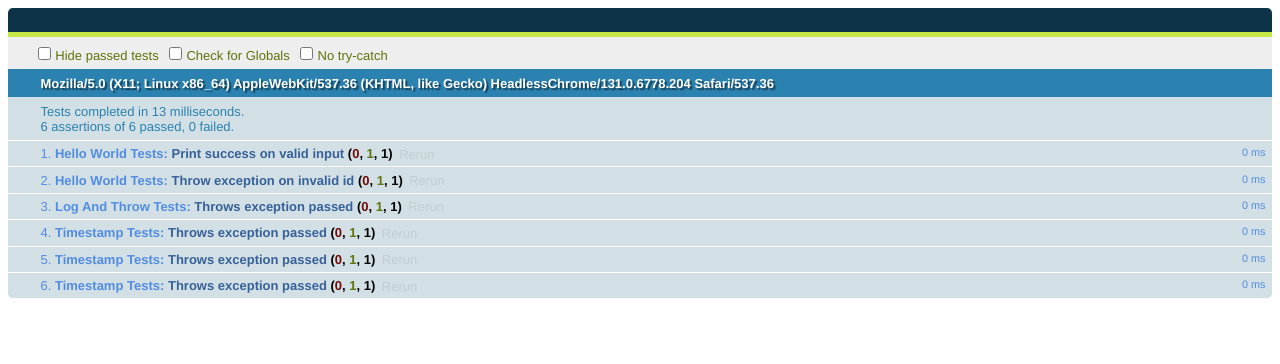
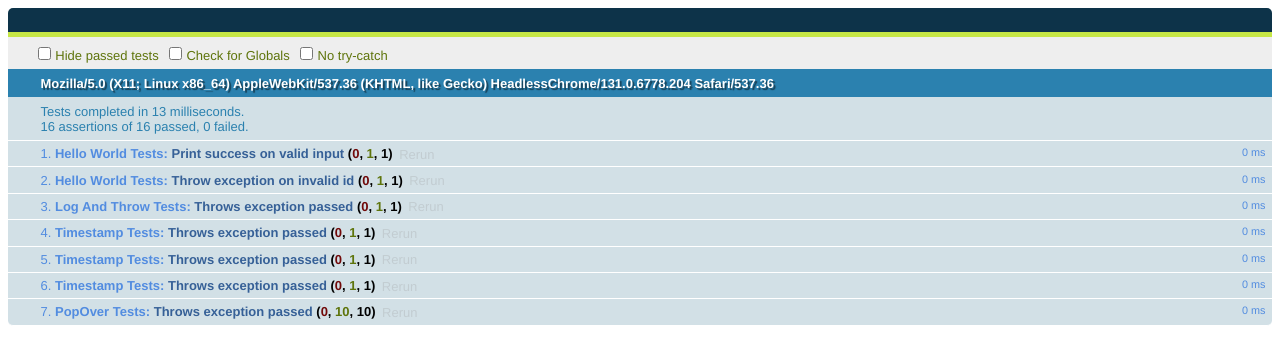
Before and after one commit to philosowaffle/bluecollar, a plain HTML site: page javascript/tests/bluecollarTests.html in a window 1280 px wide. Drawn offline with nearby package versions, Linux system fonts and the light colour scheme.

Commit message:
popover with fog functions and tests

```diff
--- a/javascript/bluecollar.js
+++ b/javascript/bluecollar.js
@@ -217,3 +217,73 @@ function getDateTimestamp(){
 }
 
 // END FUNCTION
+
+
+
+/*
+    *** displayPopOver ***
+
+    **Description
+    This brings the popover element into view and fades out the rest of the view.
+
+    **Input
+    elementID - element id to display
+
+    **Output
+    This brings the popover element into view and fades out the rest of the view.
+
+*/
+
+// GLOBALS
+
+// FUNCTION
+
+function displayPopOver( elementID ) {
+
+    var fog = document.createElement("div");
+    var popover = document.getElementById(elementID);
+
+    fog.setAttribute("id", "bcPopoverFog");
+
+    //The position of fog and popover must be the same and cannot == "relative"
+    fog.style.position = "absolute";
+    popover.style.position ="absolute";
+
+    document.body.insertBefore(fog, document.body.firstChild);
+    popover.style.zIndex = 2;
+    popover.style.visibility = "visible";
+
+}
+
+// END FUNCTION
+
+
+
+/*
+    *** hidePopOver ***
+
+    **Description
+    This hides the popover element.
+
+    **Input
+    elementID - element id to display
+
+    **Output
+    This brings the popover element into view and fades out the rest of the view.
+
+*/
+
+// GLOBALS
+
+// FUNCTION
+
+function hidePopOver( elementID ) {
+
+    $("#bcPopoverFog").remove();
+    var popover = document.getElementById(elementID);
+
+    popover.style.visibility = "hidden";
+
+}
+
+// END FUNCTION
--- a/javascript/tests/bluecollarTests.html
+++ b/javascript/tests/bluecollarTests.html
@@ -7,6 +7,12 @@
     <script type="text/javascript" src="resources/qunit-1.14.0.js"></script>
     <script type="text/javascript" src="bluecollarTests.js"></script>
     <script type="text/javascript" src="../bluecollar.js"></script>
+
+    <style>
+        #popup {
+          visibility: hidden;
+        }
+    </style>
   </head>
   <body>
       <!-- QUNIT RESULTS -->
@@ -27,6 +33,14 @@
 
       <!-- END Redirect Test -->
 
+      <!-- PopOver Test -->
+
+    <div id="popup" ></div>
+
+    <div id="bcPopover"></div>
+
+      <!-- END PopOver Test -->
+
 
   </body>
 </html>
--- a/javascript/tests/bluecollarTests.js
+++ b/javascript/tests/bluecollarTests.js
@@ -119,7 +119,7 @@ $(document).ready(function(){
     	var timestampFunc = getTimestampMilli();
     	var timestampAct = Date.now();
 
-   		equal(timestampFunc, timestampAct, "Expect timestamps to be equal");
+   	equal(timestampFunc, timestampAct, "Expect timestamps to be equal");
 
     });
 
@@ -129,7 +129,7 @@ $(document).ready(function(){
     	var timestampFunc = getTimestampSec();
     	var timestampAct = Date.now() / 1000;
 
-   		equal(timestampFunc, timestampAct, "Expect timestamps to be equal");
+   	equal(timestampFunc, timestampAct, "Expect timestamps to be equal");
 
     });
 
@@ -140,7 +140,7 @@ $(document).ready(function(){
     	var timestampAct = new Date();
     	timestampAct = timestampAct.toString();
 
-   		equal(timestampFunc, timestampAct, "Expect timestamps to be equal");
+   	equal(timestampFunc, timestampAct, "Expect timestamps to be equal");
 
     });
 
@@ -148,5 +148,60 @@ $(document).ready(function(){
 	*** END SUITE ***
 */
 
+
+
+/*
+    *** PopOver Tests ***
+
+    ** Functions tested in the Suite:
+    - displayPopover(var);
+    - hidePopover(var);
+*/
+
+//Function Suite
+    module("PopOver Tests");
+
+//Function under test: displayPopOver(var)
+//and hidePopOver(var);
+    test("Throws exception passed", function(){
+
+        var popup = document.getElementById("popup");
+        var bcPopover = document.getElementById("bcPopover");
+
+        displayPopOver("popup");
+
+        equal(popup.style.position, "absolute");
+        equal(popup.style.visibility, "visible");
+        equal(popup.style.zIndex, 2);
+
+        hidePopOver("popup");
+
+        equal(popup.style.visibility, "hidden");
+
+        var fog = document.getElementById("bcPopoverFog");
+
+        equal(fog, null);
+
+        displayPopOver("bcPopover");
+
+        equal(bcPopover.style.position, "absolute");
+        equal(bcPopover.style.visibility, "visible");
+        equal(bcPopover.style.zIndex, 2);
+
+        hidePopOver("bcPopover");
+
+        equal(bcPopover.style.visibility, "hidden");
+
+        fog = document.getElementById("bcPopoverFog");
+
+        equal(fog, null);
+
+    });
+
+/*
+    *** END SUITE ***
+*/
+
+
 });
 //END OF TESTS
```
